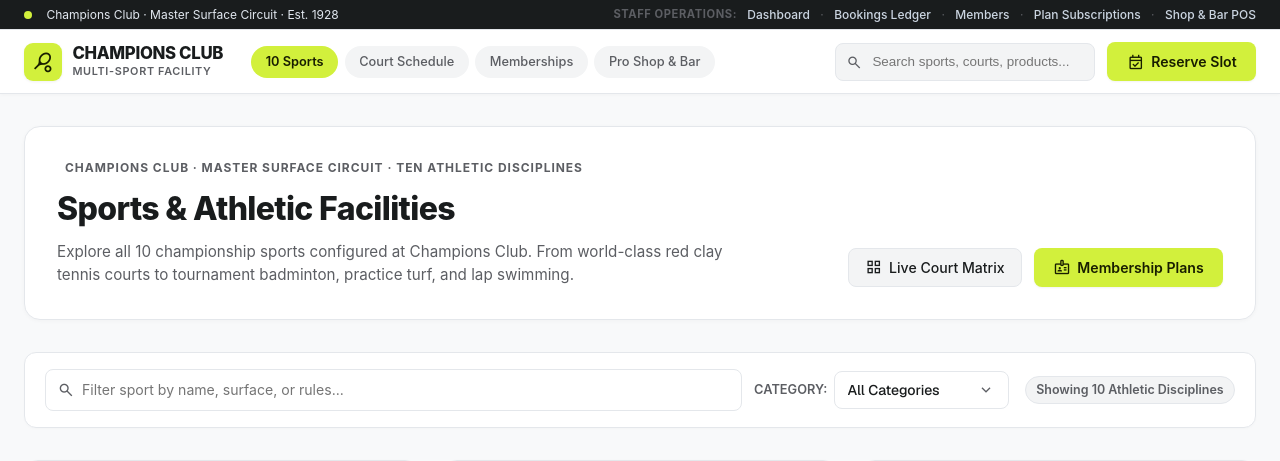
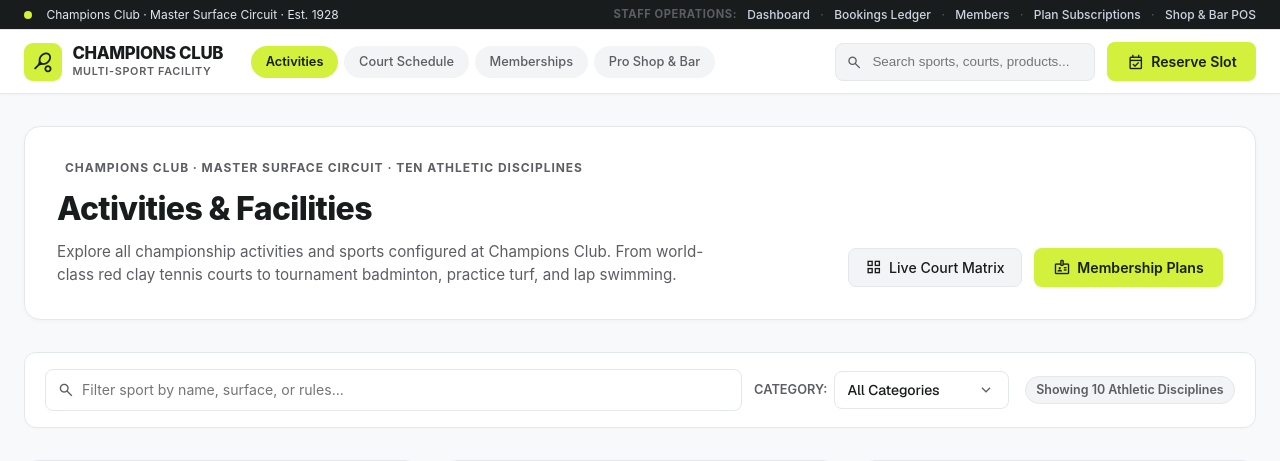
Before and after one commit to parthbhavsar0207/odoo_final_nirbhay, a Django app: page /club/sports/ in a window 1280 px wide. Shown: the top 461 px of the page. Run offline with Django 5.2, Linux system fonts and the light colour scheme; data that the repository does not hold is empty; some libraries are stand-ins or nearby versions.

Commit message:
Rename 10 Sports to Activities across navigation, templates, and concierge

```diff
--- a/club/sports_catalog.py
+++ b/club/sports_catalog.py
@@ -1,5 +1,5 @@
 """
-Sports Catalog - Centralized Shared Data for 10 Sports
+Sports Catalog - Centralized Shared Data for Club Activities
 Champions Club Multi-Sport Facility
 """
 
@@ -156,7 +156,7 @@ def get_sport_data(slug: str) -> Dict[str, Any] | None:
 
 def get_all_sports_with_facilities(court_queryset=None) -> List[Dict[str, Any]]:
     """
-    Returns list of all 10 sports annotated with real database facilities.
+    Returns list of all activities annotated with real database facilities.
     """
     from club.models import Court
 
--- a/club/urls.py
+++ b/club/urls.py
@@ -23,7 +23,7 @@ urlpatterns = [
     path('plans/<int:pk>/toggle-active/', views.plan_toggle_active, name='plan_toggle_active'),
     path('plans/public/', views.public_plans, name='public_plans'),
 
-    # 10 Sports Section & Shared Detail Flow
+    # Activities Section & Shared Detail Flow
     path('sports/', views.sports_directory, name='sports_directory'),
     path('sports/<str:sport_slug>/', views.sport_detail, name='sport_detail'),
 
--- a/club/views.py
+++ b/club/views.py
@@ -398,12 +398,12 @@ def public_availability(request):
 
 
 # ==========================================================================
-# Section for Ten Sports (Data-Driven Shared Architecture)
+# Activities Section (Data-Driven Shared Architecture)
 # ==========================================================================
 
 def sports_directory(request):
     """
-    Public Sports Directory showing all 10 sports.
+    Public Activities Directory showing all sports and facilities.
     Data-driven listing with real facility availability counts.
     """
     search_q = request.GET.get('q', '').strip().lower()
@@ -422,7 +422,7 @@ def sports_directory(request):
     categories = sorted(list(set(s['category'] for s in SPORTS_CATALOG.values())))
 
     context = {
-        'page_title': 'Sports & Athletic Facilities · Champions Club',
+        'page_title': 'Activities & Facilities · Champions Club',
         'sports': all_sports,
         'categories': categories,
         'selected_category': selected_category,
@@ -733,7 +733,7 @@ def help_bot_faq_api(request):
             'keywords': ['sport', 'sports', 'court', 'courts', 'tennis', 'badminton', 'squash', 'cricket', 'football', 'basketball', 'volleyball', 'table tennis', 'pickleball', 'swimming', 'facility', 'pool'],
             'question': 'What sports and athletic facilities are available at Champions Club?',
             'answer': 'Champions Club features 10 world-class sports: Tennis (French Red Clay & Hardcourt), Badminton (BWF Mat), Squash (WSF Glass Back), Cricket practice nets, Football turf, Basketball, Volleyball, Table Tennis, Pickleball, and a 25-meter heated Lap Pool.',
-            'action_label': 'Explore All 10 Sports',
+            'action_label': 'Explore Activities',
             'action_url': '/club/sports/',
         },
         {
--- a/frontend/static/js/main.js
+++ b/frontend/static/js/main.js
@@ -582,7 +582,7 @@ document.addEventListener('alpine:init', () => {
                     role: 'agent',
                     text: 'Hello! I am your Champions Club Concierge. How can I assist you with sports, court reservations, or membership plans today?',
                     chips: [
-                        { label: '🎾 10 Sports & Facilities', query: 'sports' },
+                        { label: '🎾 Activities & Facilities', query: 'sports' },
                         { label: '📅 Live Court Availability', query: 'availability' },
                         { label: '🏷️ Membership Plans & Perks', query: 'plans' },
                         { label: '⏰ Booking Rules & Hours', query: 'booking' },
--- a/frontend/templates/base.html
+++ b/frontend/templates/base.html
@@ -65,7 +65,7 @@
                 <!-- Customer-Facing Navigation Links (Desktop) -->
                 <nav class="nav-links desktop-only" style="display: flex; gap: 0.4rem; margin-left: 0.5rem;">
                     <a href="{% url 'club:sports_directory' %}" class="chip-pill {% if 'sports' in request.path %}active{% endif %}">
-                        10 Sports
+                        Activities
                     </a>
                     <a href="{% url 'club:public_availability' %}" class="chip-pill {% if 'availability' in request.path %}active{% endif %}">
                         Court Schedule
@@ -152,7 +152,7 @@
         <div class="mobile-nav-drawer" x-show="mobileMenuOpen" x-cloak @click.outside="mobileMenuOpen = false" style="background-color: var(--surface-container-lowest); border-top: 1px solid var(--border-stitch); padding: 1rem 1.25rem; display: flex; flex-direction: column; gap: 0.5rem;">
             <div style="font-size: 0.72rem; font-weight: 700; text-transform: uppercase; color: var(--secondary-stitch); margin-bottom: 0.2rem;">Public Club Pages</div>
             <a href="{% url 'club:sports_directory' %}" class="chip-pill {% if 'sports' in request.path %}active{% endif %}" style="text-align: left; padding: 0.6rem 0.85rem;">
-                10 Sports &amp; Facilities
+                Activities &amp; Facilities
             </a>
             <a href="{% url 'club:public_availability' %}" class="chip-pill {% if 'availability' in request.path %}active{% endif %}" style="text-align: left; padding: 0.6rem 0.85rem;">
                 Court Schedule
--- a/frontend/templates/club/public_plans.html
+++ b/frontend/templates/club/public_plans.html
@@ -16,7 +16,7 @@
             Join Champions Club
         </h1>
         <p style="font-size: 0.95rem; color: var(--secondary-stitch); max-width: 620px; margin: 0 auto; line-height: 1.55;">
-            Select your membership tier. Enjoy priority court access across 10 sports, tournament privileges, and exclusive pro shop and clubhouse refreshments savings.
+            Select your membership tier. Enjoy priority court access across all club activities, tournament privileges, and exclusive pro shop and clubhouse refreshments savings.
         </p>
     </div>
 
@@ -73,7 +73,7 @@
                         </div>
                         <div style="display: flex; align-items: center; gap: 0.5rem;">
                             <span class="material-symbols-outlined" style="color: var(--success); font-size: 18px;">check</span>
-                            <span>Full access across all 10 sports</span>
+                            <span>Full access across all club activities</span>
                         </div>
                     </div>
                 </div>
--- a/frontend/templates/club/sport_detail.html
+++ b/frontend/templates/club/sport_detail.html
@@ -7,7 +7,7 @@
     <!-- Breadcrumb & Nav -->
     <div style="margin-bottom: 1.25rem;">
         <a href="{% url 'club:sports_directory' %}" class="btn-secondary-low" style="display: inline-flex; font-size: 0.82rem; padding: 0.35rem 0.65rem;">
-            &larr; All 10 Sports &amp; Facilities
+            &larr; All Activities &amp; Facilities
         </a>
     </div>
 
@@ -178,7 +178,7 @@
             <div style="display: inline-flex; gap: 0.75rem; flex-wrap: wrap; justify-content: center;">
                 <a href="{% url 'club:sports_directory' %}" class="btn-secondary-low">
                     <span class="material-symbols-outlined" style="font-size: 18px;">grid_view</span>
-                    <span>Browse Active Sports</span>
+                    <span>Browse All Activities</span>
                 </a>
                 <a href="{% url 'club:public_availability' %}" class="btn-accent">
                     <span class="material-symbols-outlined" style="font-size: 18px;">event_available</span>
--- a/frontend/templates/club/sports_directory.html
+++ b/frontend/templates/club/sports_directory.html
@@ -15,10 +15,10 @@
         <div style="display: flex; justify-content: space-between; align-items: flex-end; flex-wrap: wrap; gap: 1.5rem;">
             <div>
                 <h1 style="font-size: 2rem; font-weight: 800; color: var(--on-surface); letter-spacing: -0.02em; margin-bottom: 0.5rem;">
-                    Sports &amp; Athletic Facilities
+                    Activities &amp; Facilities
                 </h1>
                 <p style="font-size: 0.95rem; color: var(--secondary-stitch); max-width: 680px; line-height: 1.5;">
-                    Explore all 10 championship sports configured at Champions Club. From world-class red clay tennis courts to tournament badminton, practice turf, and lap swimming.
+                    Explore all championship activities and sports configured at Champions Club. From world-class red clay tennis courts to tournament badminton, practice turf, and lap swimming.
                 </p>
             </div>
             <div style="display: flex; gap: 0.75rem;">
@@ -65,7 +65,7 @@
         </span>
     </div>
 
-    <!-- 10 Sports Grid -->
+    <!-- Activities Grid -->
     <div style="display: grid; grid-template-columns: repeat(auto-fill, minmax(320px, 1fr)); gap: 1.5rem; margin-bottom: 3rem;">
         {% for sport in sports %}
             <div style="background-color: var(--surface-container-lowest); border: 1px solid var(--border-stitch); border-radius: 14px; padding: 1.5rem; display: flex; flex-direction: column; justify-content: space-between; box-shadow: 0 1px 4px rgba(0,0,0,0.02); transition: transform 0.15s ease, box-shadow 0.15s ease;">
```
